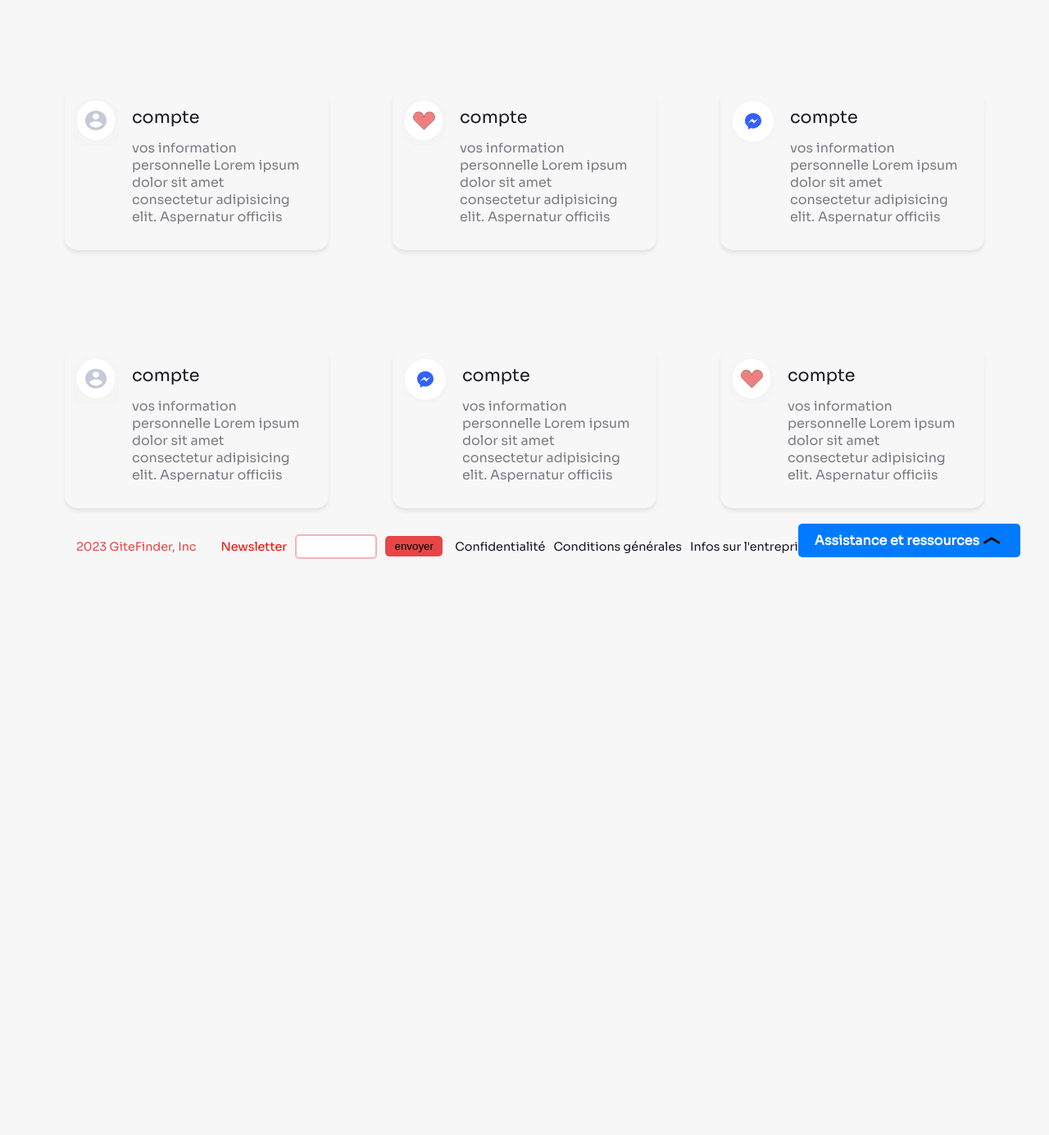
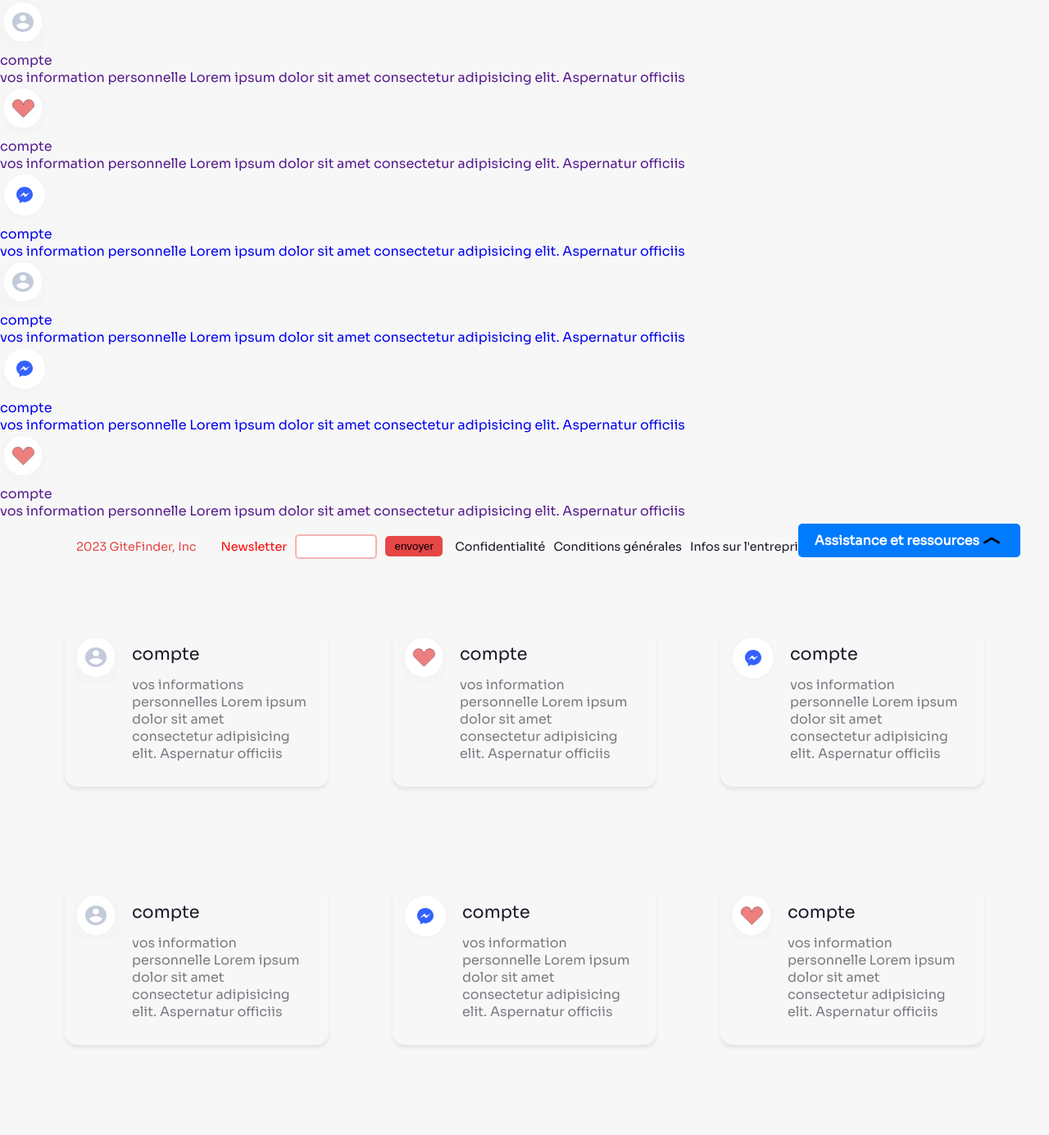
Before and after one commit to Taysma/gitefinder, a PHP site: page /view/dashboard.html in a window 1280 px wide. Shown: the part 100-1485 px from the top of the page at 82% size. Before the commit the page ends 782 px from the top, so only its background shows below. Run offline with PHP 8.4, Linux system fonts and the light colour scheme; some libraries are stand-ins or nearby versions.

Commit message:
dashboard

```diff
--- a/view/dashboard.html
+++ b/view/dashboard.html
@@ -55,7 +55,6 @@
     </header>
 
     <!-- dashboard -->
-    <section class="dashboard">
 
     <div class="container-dashboard">
         <div class="card-dashboard">
@@ -151,8 +150,104 @@
             </a>
         </div>
     </div>
+    </section> -->
+
+    <section class="dashboard">
+
+        <div class="container-dashboard">
+            <div class="card-dashboard">
+                <a href="">
+                    <div class="img-dashboard">
+                        <img src="./asset/media/images/user.svg" alt="compte">
+                    </div>
+                    <div class="content-dashboard">
+                        <div class="title">
+                            <p>compte</p>
+                        </div>
+                        <p class="p-card-dashboard">vos informations personnelles Lorem ipsum dolor sit amet consectetur
+                            adipisicing elit. Aspernatur officiis</p>
+                    </div>
+                </a>
+            </div>
+            <div class="card-dashboard">
+                <a href="">
+                    <div class="img-dashboard">
+                        <img src="../asset/media/images/coeur.svg" alt="compte">
+
+                    </div>
+                    <div class="content-dashboard">
+                        <div class="title">
+                            <p>compte</p>
+                        </div>
+                        <p class="p-card-dashboard">vos information personnelle Lorem ipsum dolor sit amet consectetur
+                            adipisicing elit. Aspernatur officiis</p>
+                    </div>
+                </a>
+            </div>
+            <div class="card-dashboard">
+                <a href="#">
+                    <div class="img-dashboard">
+                        <img src="./asset/media/images/messenger.svg" alt="compte">
+
+                    </div>
+                    <div class="content-dashboard">
+                        <div class="title">
+                            <p>compte</p>
+                        </div>
+                        <p class="p-card-dashboard">vos information personnelle Lorem ipsum dolor sit amet consectetur
+                            adipisicing elit. Aspernatur officiis</p>
+                    </div>
+                </a>
+            </div>
+            <div class="card-dashboard">
+                <a href="#">
+                    <div class="img-dashboard">
+                        <img src="./asset/media/images/user.svg" alt="compte">
+
+                    </div>
+                    <div class="content-dashboard">
+                        <div class="title">
+                            <p>compte</p>
+                        </div>
+                        <p class="p-card-dashboard">vos information personnelle Lorem ipsum dolor sit amet consectetur
+                            adipisicing elit. Aspernatur officiis</p>
+                    </div>
+                </a>
+            </div>
+            <div class="card-dashboard">
+                <a href="#">
+                    <div class="img-dashboard">
+                        <img src="./asset/media/images/messenger.svg" alt="compte">
+
+
+                    </div>
+                    <div class="content-dashboard">
+                        <div class="title">
+                            <p>compte</p>
+                        </div>
+                        <p class="p-card-dashboard">vos information personnelle Lorem ipsum dolor sit amet consectetur
+                            adipisicing elit. Aspernatur officiis</p>
+                    </div>
+                </a>
+            </div>
+            <div class="card-dashboard">
+                <a href="">
+                    <div class="img-dashboard">
+                        <img src="./asset/media/images/coeur.svg" alt="compte">
+
+                    </div>
+                    <div class="content-dashboard">
+                        <div class="title">
+                            <p>compte</p>
+                        </div>
+                        <p class="p-card-dashboard">vos information personnelle Lorem ipsum dolor sit amet consectetur
+                            adipisicing elit. Aspernatur officiis</p>
+                    </div>
+                </a>
+            </div>
+        </div>
+
     </section>
-
 
     <footer>
         <div class="footer-container">
```
Also changed, not shown: view/dashboard.html.twig (+6 -4 lines). Lines whose indentation alone changed are shown as unchanged.
